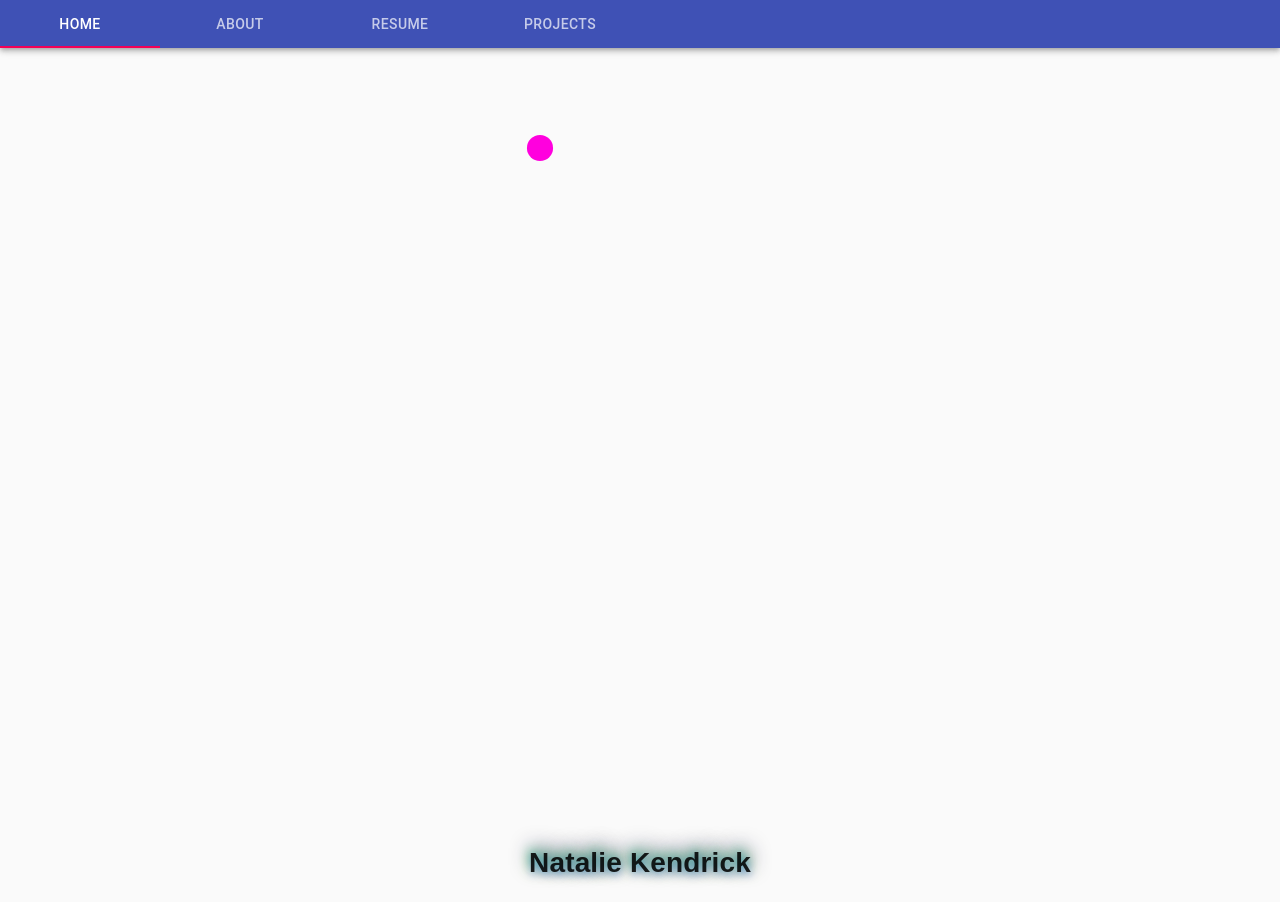
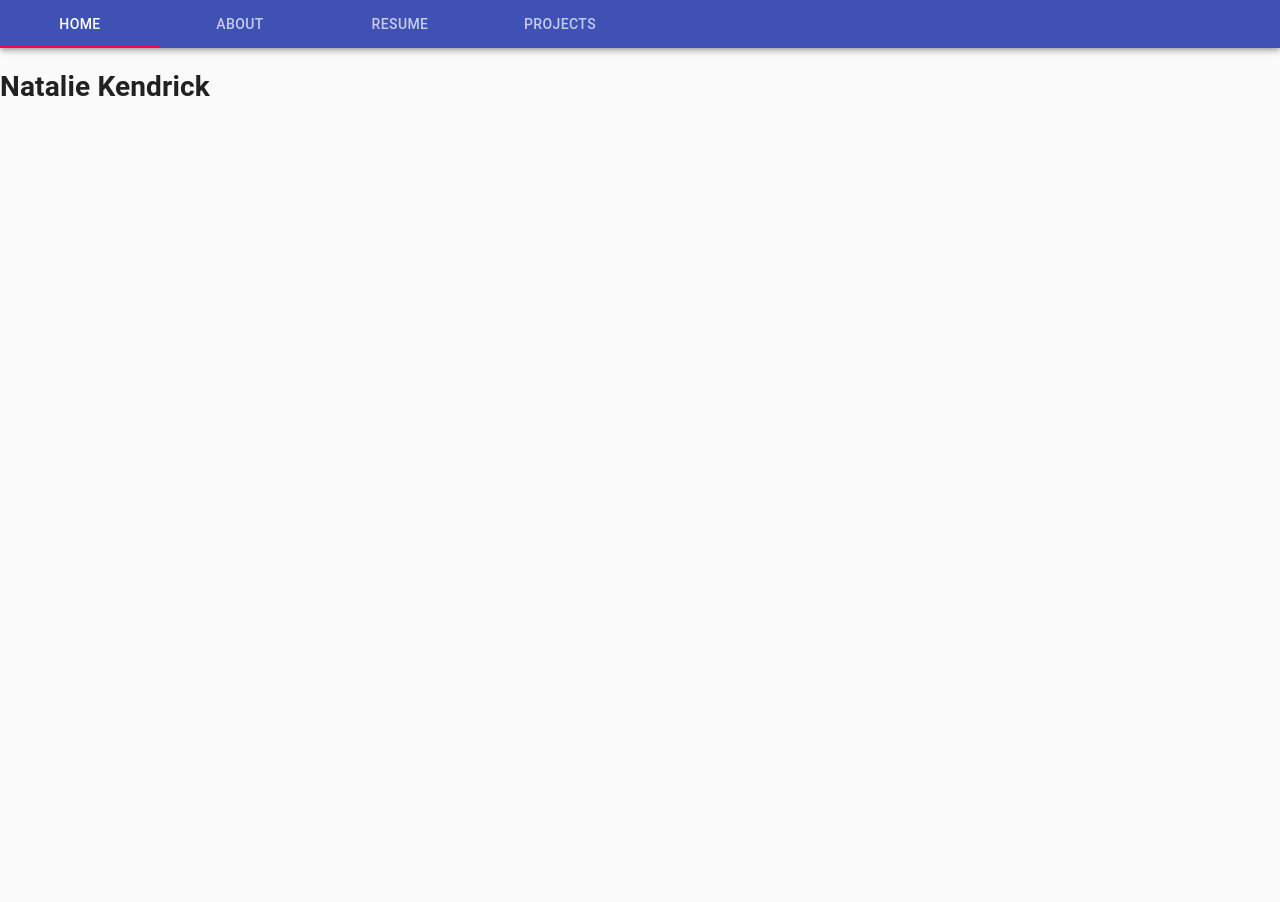
Before and after one commit to listenToRipley/nataliekendrick, a React (Create React App) app: page / in a window 1280 px wide. After the commit the page ends 800 px from the top, so only its background shows below. Built offline with nearby package versions, Linux system fonts and the light colour scheme.

Commit message:
removed references to canvas for now

```diff
--- a/src/Components/Canvas.js
+++ /dev/null
@@ -1,16 +0,0 @@
-import React from 'react'
-import useCanvas from './useCanvas'
-
-//the props in the window we receive from the home page
-const Canvas = props => {
-
-  //the destructed content from the passed information from the home page
-  const { draw, ...rest } = props
-  //what is getting passed into my used canvas so that I can actually draw on my canvas
-  const canvasRef = useCanvas(draw)
-
-  //my dom element, but you have to go into useCanvas to see the actual work of the drawing
-  return <canvas ref={canvasRef} {...rest}/>
-}
-
-export default Canvas
--- a/src/Components/Components.css
+++ /dev/null
@@ -1,16 +0,0 @@
-.Homepage {
-  text-align: center;
-  justify-content: baseline;
-}
-
-h1 {
-  margin-top: 50%;
-  font-family: 'Montserrat Subrayada', sans-serif;
-  text-shadow: 1px -6px 20px #001437db, -1px -3px 11px #5ce4d4, 1px 3px 9px #799afb, 0 0 12px #ffeb3bcc;
-
-}
-
-h1:hover {
-  color:#94b912;
-  text-shadow: -8px 4px 10px #001437db, -2px 4px 10px #5ce4d4, 0px 2px 4px #799afb, -16px -10px 20px #faff16, 8px 12px 20px #ffeb3bcc, -15px 11px 20px #ffeb3bcc, 11px -5px 20px #ecd715;
-}
--- a/src/Components/Home.js
+++ b/src/Components/Home.js
@@ -1,23 +1,12 @@
-import React from 'react';
-import Canvas from './Canvas'
-import './Components.css';
+import React, {useState} from 'react';
 
 const Homepage = () => {
 
-  const draw = (ctx, frameCount) => {
-    ctx.clearRect(0, 0, ctx.canvas.width, ctx.canvas.height)
-    ctx.fillStyle = '#ff00de'
-    ctx.beginPath()
-    ctx.arc(50, 100, 20*Math.sin(frameCount*0.05)**2, 0, 2*Math.PI)
-    ctx.fill()
-  }
-
   return (
     <div className="Homepage">
-      <Canvas draw={draw}/>
       <h1>Natalie Kendrick</h1>
     </div>
-  );
+  )
 }
 
 export default Homepage;
--- a/src/Components/useCanvas.js
+++ /dev/null
@@ -1,38 +0,0 @@
-import { useRef, useEffect } from 'react'
-
-const useCanvas = (draw)=> {
-
-  //this create the reference to the DOM
-  const canvasRef = useRef(null)
-
-  //a built in hook
-  useEffect(() => {
-
-    //create a kind of state
-    const canvas = canvasRef.current
-    //tells what method of image we're using
-    const context = canvas.getContext('2d')
-    //give it a time
-    let frameCount = 0
-    //https://developer.mozilla.org/en-US/docs/Web/API/Window/requestAnimationFrame
-    let animationFrameId
-
-    //Our draw came here
-    const render = () => {
-      frameCount++
-      //how many frames it takes to create the drawing
-      draw(context, frameCount)
-      animationFrameId = window.requestAnimationFrame(render)
-    }
-    render()
-
-    return () => {
-      //to this is a way it canceled after it's completed and allows it to start over
-      window.cancelAnimationFrame(animationFrameId)
-    }
-  }, [draw])
-
-  return canvasRef
-}
-
-export default useCanvas
```
Also changed, not shown: src/Components/resizeCanvasDisplay.js (deleted, +0 -17 lines).
